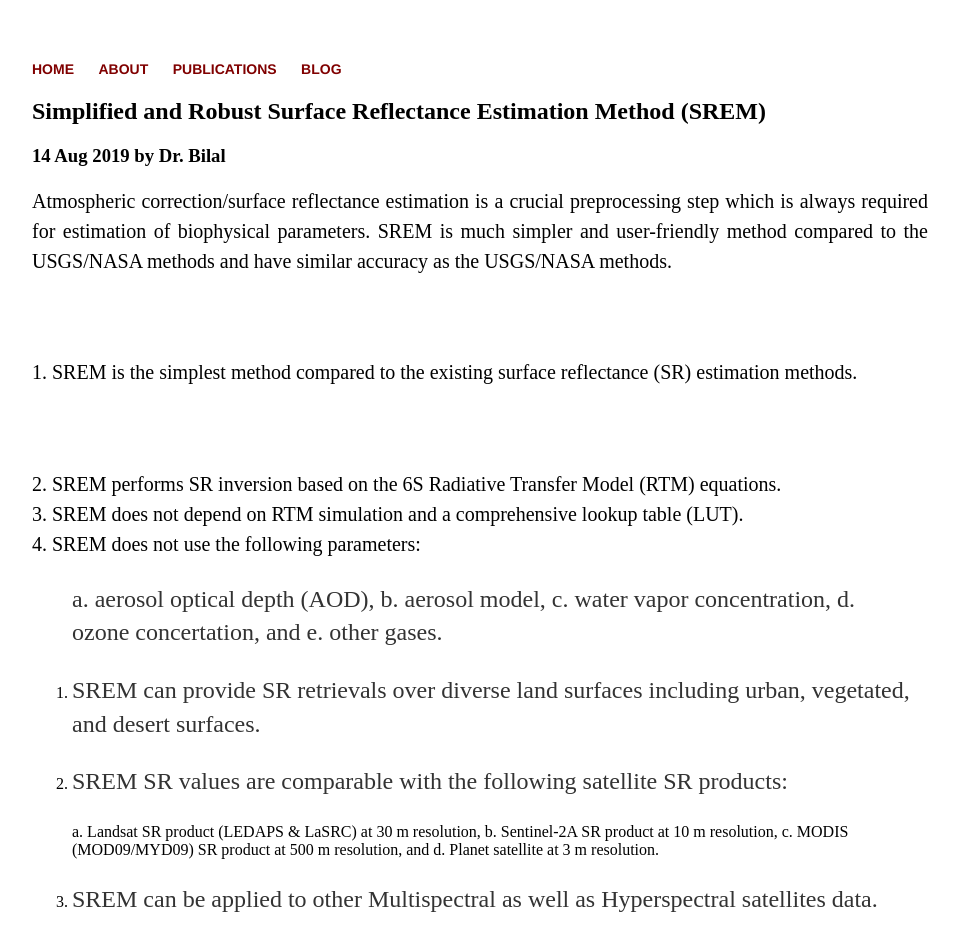
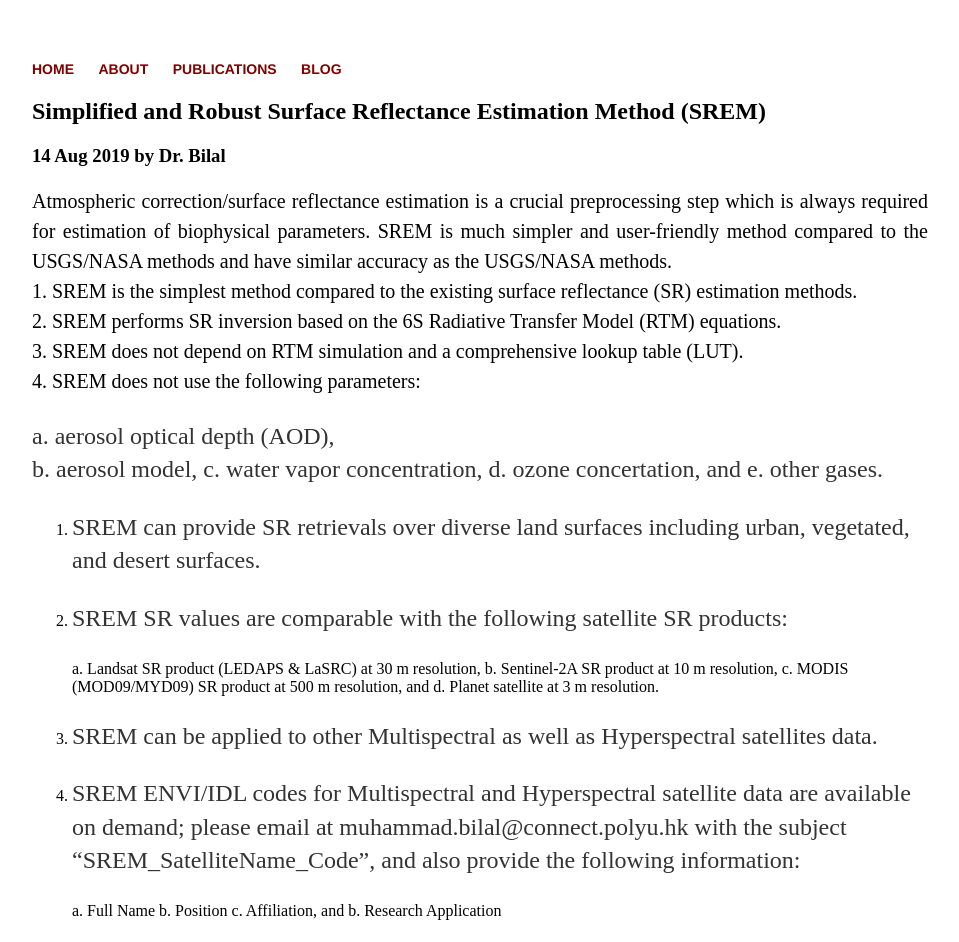
Before and after one commit to rs-DrBilal/rsbilal.github.io, a Jekyll site: the page built from _posts/2019-08-14-SREM.md, in a window 1280 px wide. Shown: the top 942 px of the page, without its empty margins (160-1119 px from the left). Built offline with Jekyll 4.4.1, drawn with Linux system fonts in a browser that asks for light colours; comment, search, counter and statistics services are not loaded.

Commit message:
Update 2019-08-14-SREM.md

```diff
--- a/_posts/2019-08-14-SREM.md
+++ b/_posts/2019-08-14-SREM.md
@@ -5,13 +5,10 @@ author: Dr. Bilal
 date: 2019-08-14
 ---
 
-<div style="text-align:justify;line-height:1.5; font-size:15pt">Atmospheric correction/surface reflectance estimation is a crucial preprocessing step which is always required for estimation of biophysical parameters. SREM is much simpler and user-friendly method compared to the USGS/NASA methods and have similar accuracy as the USGS/NASA methods.
-</div>
-
-&nbsp;
+<div style="text-align:justify;line-height:1.5; font-size:15pt">Atmospheric correction/surface reflectance estimation is a crucial preprocessing step which is always required for estimation of biophysical parameters. SREM is much simpler and user-friendly method compared to the USGS/NASA methods and have similar accuracy as the USGS/NASA methods.</div>
 
 <div style="text-align:justify;line-height:1.5; font-size:15pt">
-1. SREM is the simplest method compared to the existing surface reflectance (SR) estimation methods. </div>&nbsp;
+1. SREM is the simplest method compared to the existing surface reflectance (SR) estimation methods. </div>
 
 <div style="text-align:justify;line-height:1.5; font-size:15pt">
 2. SREM performs SR inversion based on the 6S Radiative Transfer Model (RTM) equations.</div>
@@ -22,11 +19,11 @@ date: 2019-08-14
 <div style="text-align:justify;line-height:1.5; font-size:15pt">
 4. SREM does not use the following parameters: </div>
 
-> a. aerosol optical depth (AOD),
-> b. aerosol model,
-> c. water vapor concentration,
-> d. ozone concertation, and
-> e. other gases.
+a. aerosol optical depth (AOD),
+b. aerosol model,
+c. water vapor concentration,
+d. ozone concertation, and
+e. other gases.
 
 5. SREM can provide SR retrievals over diverse land surfaces including urban, vegetated, and desert surfaces.
 
```
